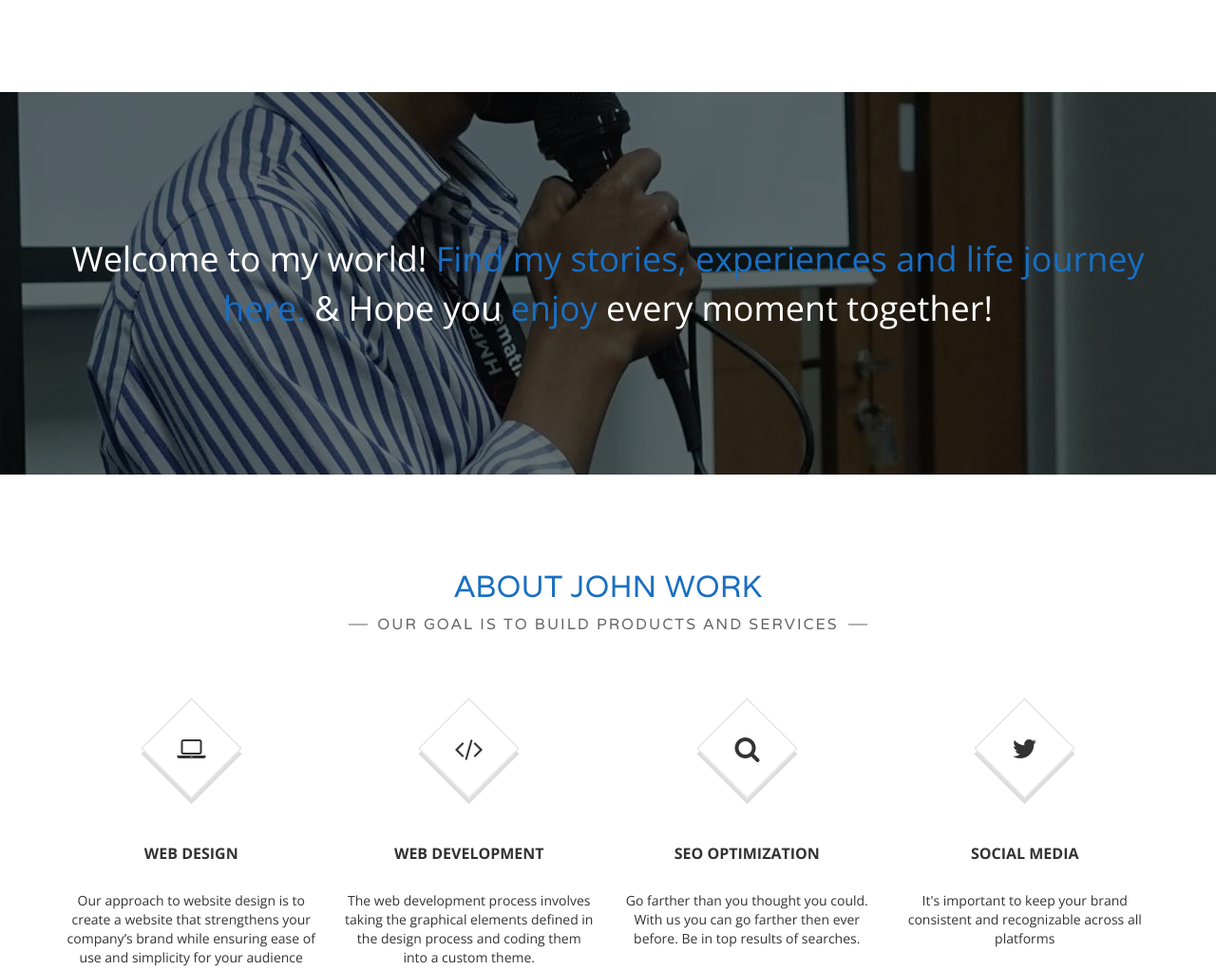
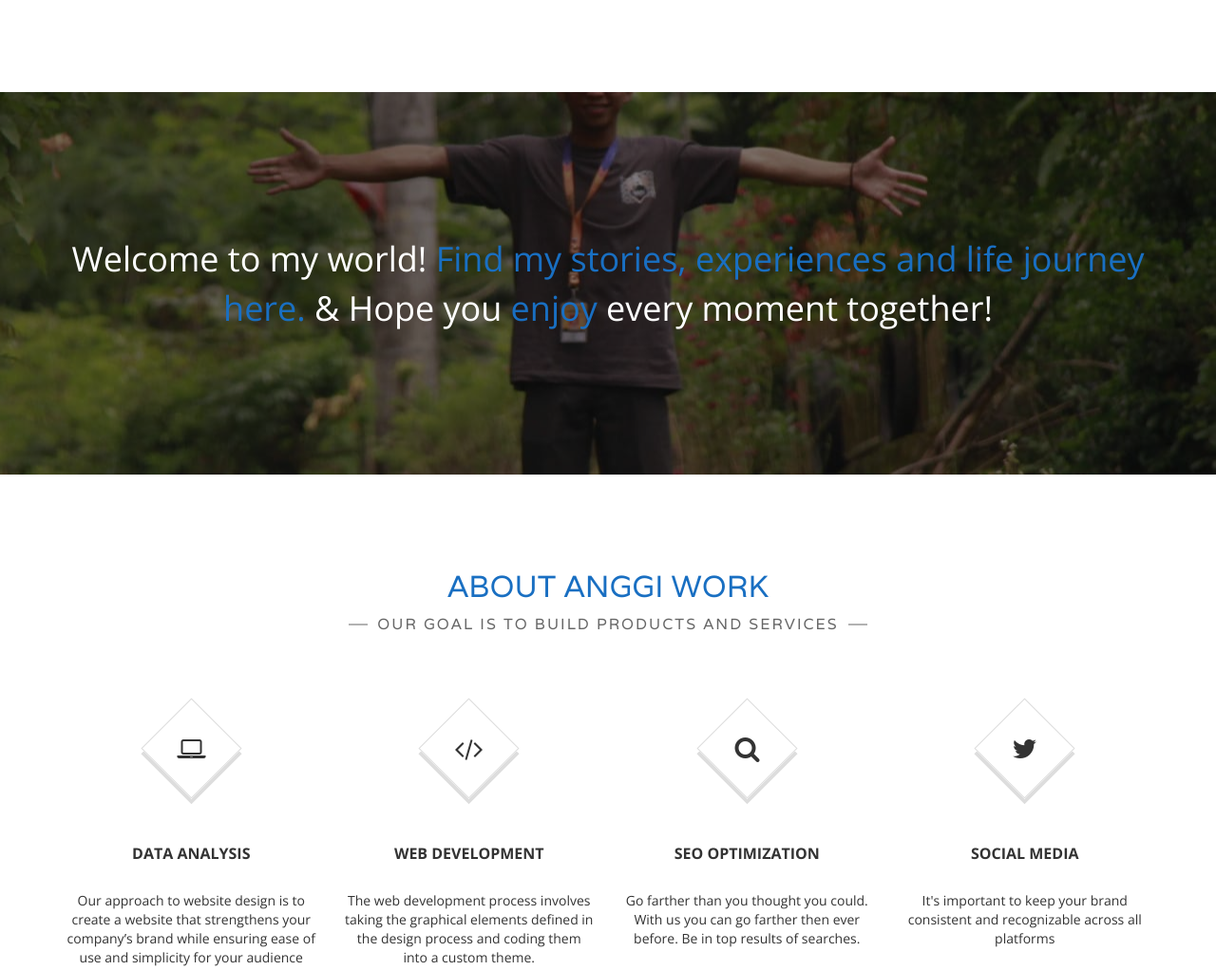
Before and after one commit to anggise2023/anggise2023.github.io, a plain HTML site: page index.html in a window 1280 px wide. Shown: the part 1459-2481 px from the top of the page at 95% size. Drawn offline with nearby package versions, Linux system fonts and the light colour scheme.

Commit message:
up to date 1

```diff
--- a/assets/css/style.css
+++ b/assets/css/style.css
@@ -425,7 +425,7 @@ html, body {
 /* HERO
 ================================================== */
 .hero {
-  background: url(../img/anggi1.jpeg) center no-repeat;
+  background: url(../img/anggibackground.jpeg) center no-repeat;
   height: 100%;
   width: 100%;
   display: table;
@@ -2036,7 +2036,7 @@ html, body {
 
 /* Sections background: Quote */
 .section-quote {
-  background: url(../img/anggi-quotes.jpeg) center no-repeat fixed;
+  background: url(../img/anggiquotes.jpeg) center no-repeat fixed;
 }
 
 .section-quote p {
--- a/index.html
+++ b/index.html
@@ -172,7 +172,7 @@
         <!-- About section -->
         <section class="site-section section-about text-center" id="about">
             <div class="container">
-                <h2>ABOUT John WORK</h2>
+                <h2>ABOUT ANGGI WORK</h2>
                 <p class="section-subtitle"><span>Our goal is to build products and services</span></p>
                 <div class="row">
                     <div class="col-sm-3 col-xs-6">
@@ -180,7 +180,7 @@
                             <div class="medium-rectangle rectangle">
                                 <i class="fa fa-laptop" aria-hidden="true"></i>
                             </div><!-- /.rectangle -->
-                            <h3>Web design</h3>
+                            <h3>Data Analysis</h3>
                             <p>Our approach to website design is to create a website that strengthens your company’s brand while ensuring ease of use and simplicity for your audience</p>
                         </div><!-- /.feature-about -->
                     </div>
```
Also changed, not shown: assets/img/anggibackground.jpeg (added), assets/img/anggiquotes.jpeg (added).
